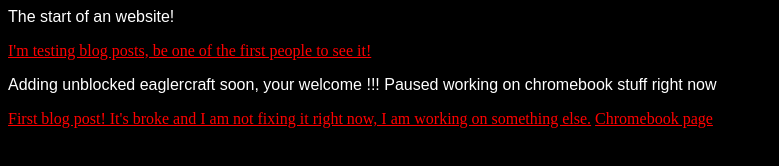
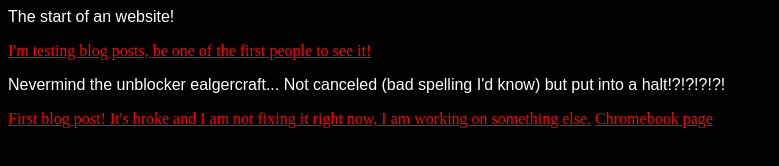
Before and after one commit to Jowdan-dot-com/Jowdan.com, a plain HTML site: page index.html in a window 1280 px wide. Shown: the whole page, without its empty margins (0-779 px from the left). Drawn offline with Linux system fonts and the light colour scheme.

Commit message:
index.html update
Changed ealgercraft message

```diff
--- a/index.html
+++ b/index.html
@@ -3,7 +3,7 @@
 <body>
   <p> The start of an website!</p>
    <a href="BlogPostTest1.html">I'm testing blog posts, be one of the first people to see it!</a>
-  <p>Adding unblocked eaglercraft soon, your welcome !!! Paused working on chromebook stuff right now</p>
+  <p>Nevermind the unblocker ealgercraft... Not canceled (bad spelling I'd know) but put into a halt!?!?!?!?!</p>
   <a href=APRIL725>First blog post! It's broke and I am not fixing it right now, I am working on something else.</a>
   <a href=CB.HTML>Chromebook page</a>
 </body>
```
